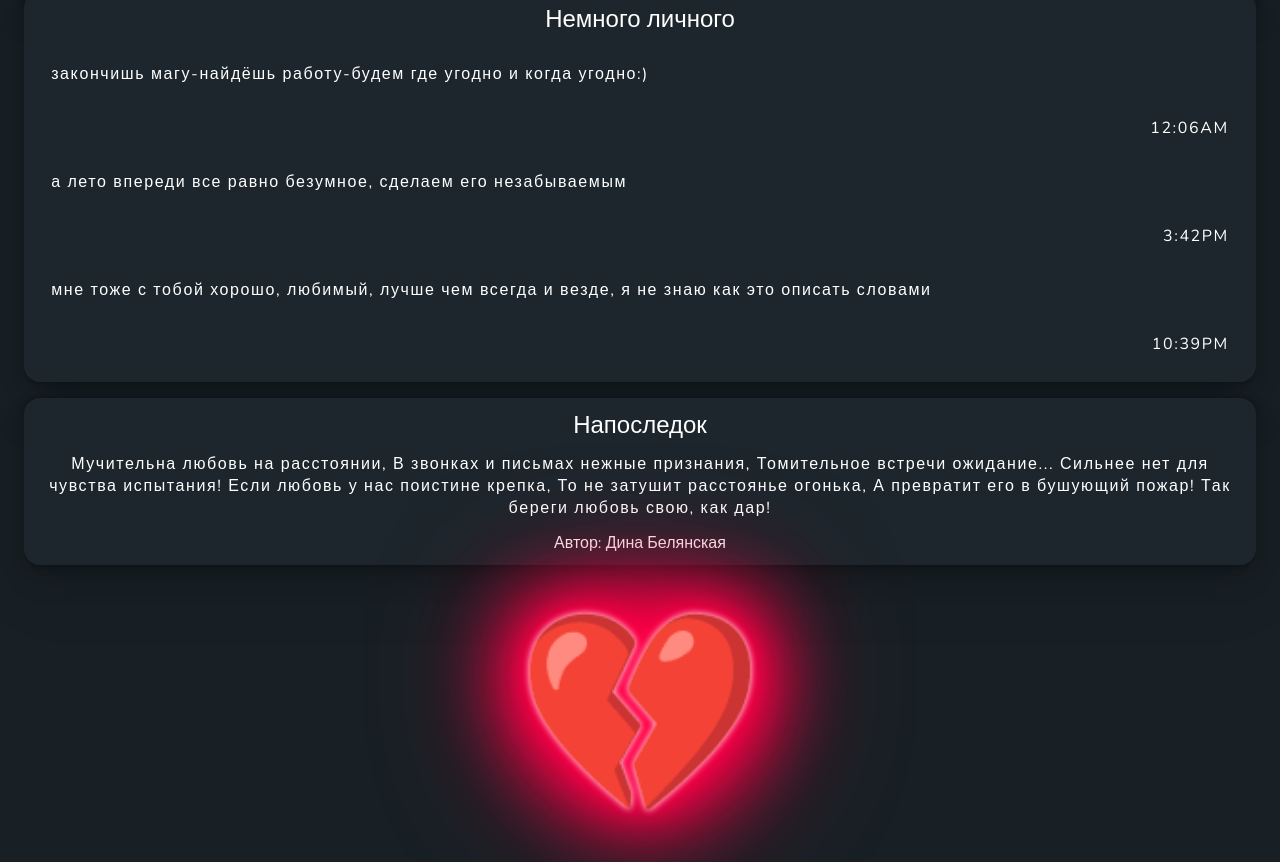
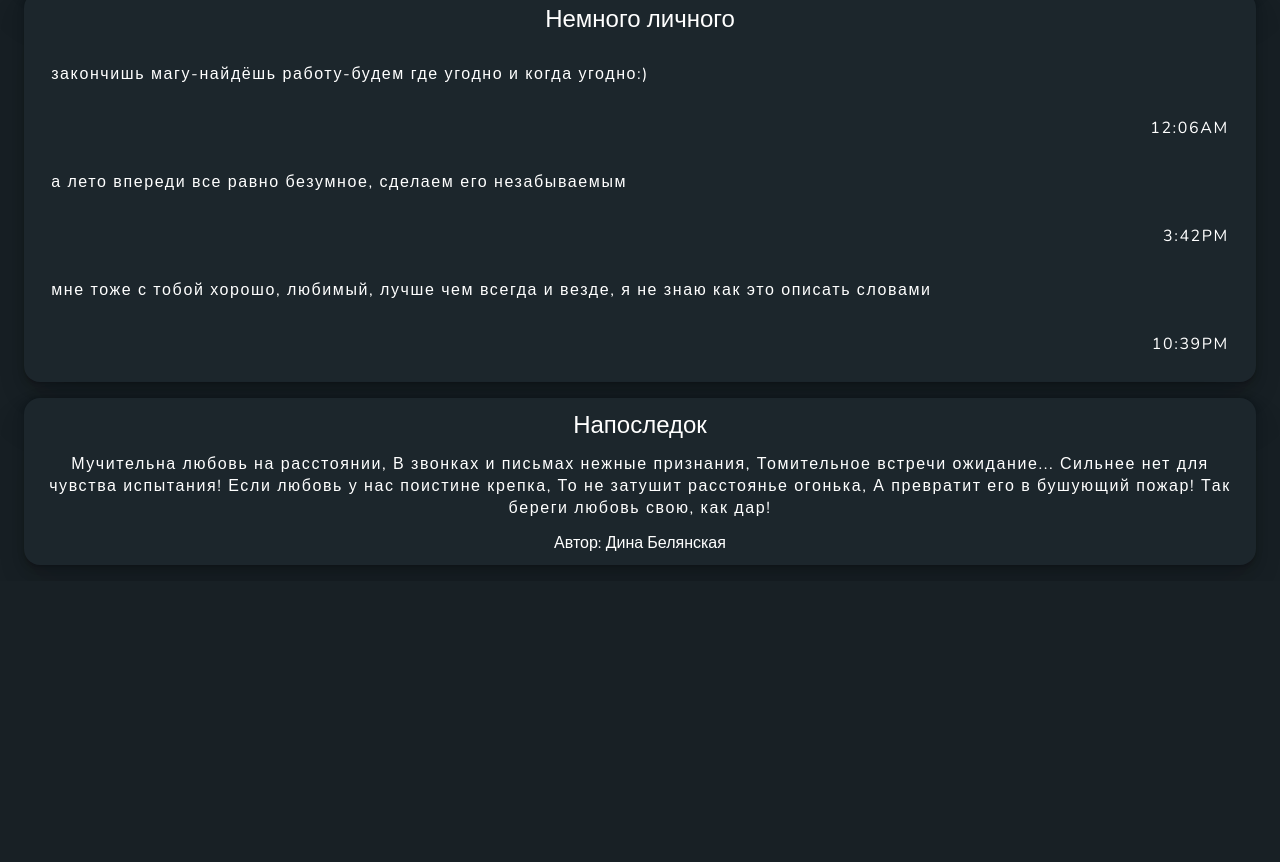
Before and after one commit to jstchw/jstchw.github.io, a plain HTML site: page repo.html in a window 1280 px wide. Shown: the part 2563-3425 px from the top of the page. After the commit the page ends 3144 px from the top, so only its background shows below. Drawn offline with nearby package versions, Linux system fonts and the light colour scheme.

Commit message:
Heart in the bottom commented

```diff
--- a/repo.html
+++ b/repo.html
@@ -69,7 +69,7 @@
     <div class="comment">Автор: Дина Белянская</div>
 </div>
 
-<div class="emoji">&#128148;</div>
+<!-- <div class="emoji">&#128148;</div> -->
 
 <script src="repo.js"></script>
 </body>
```
